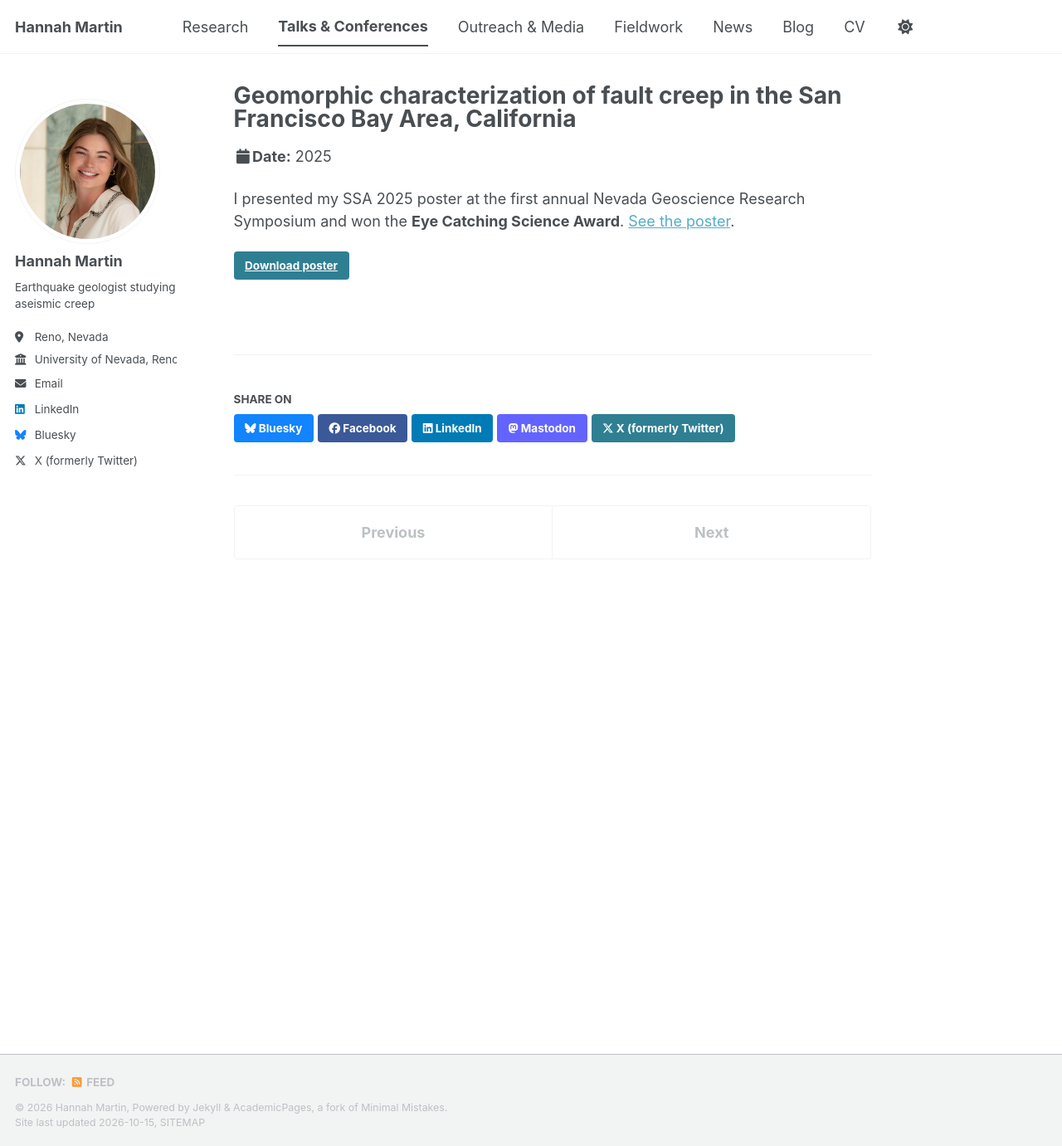
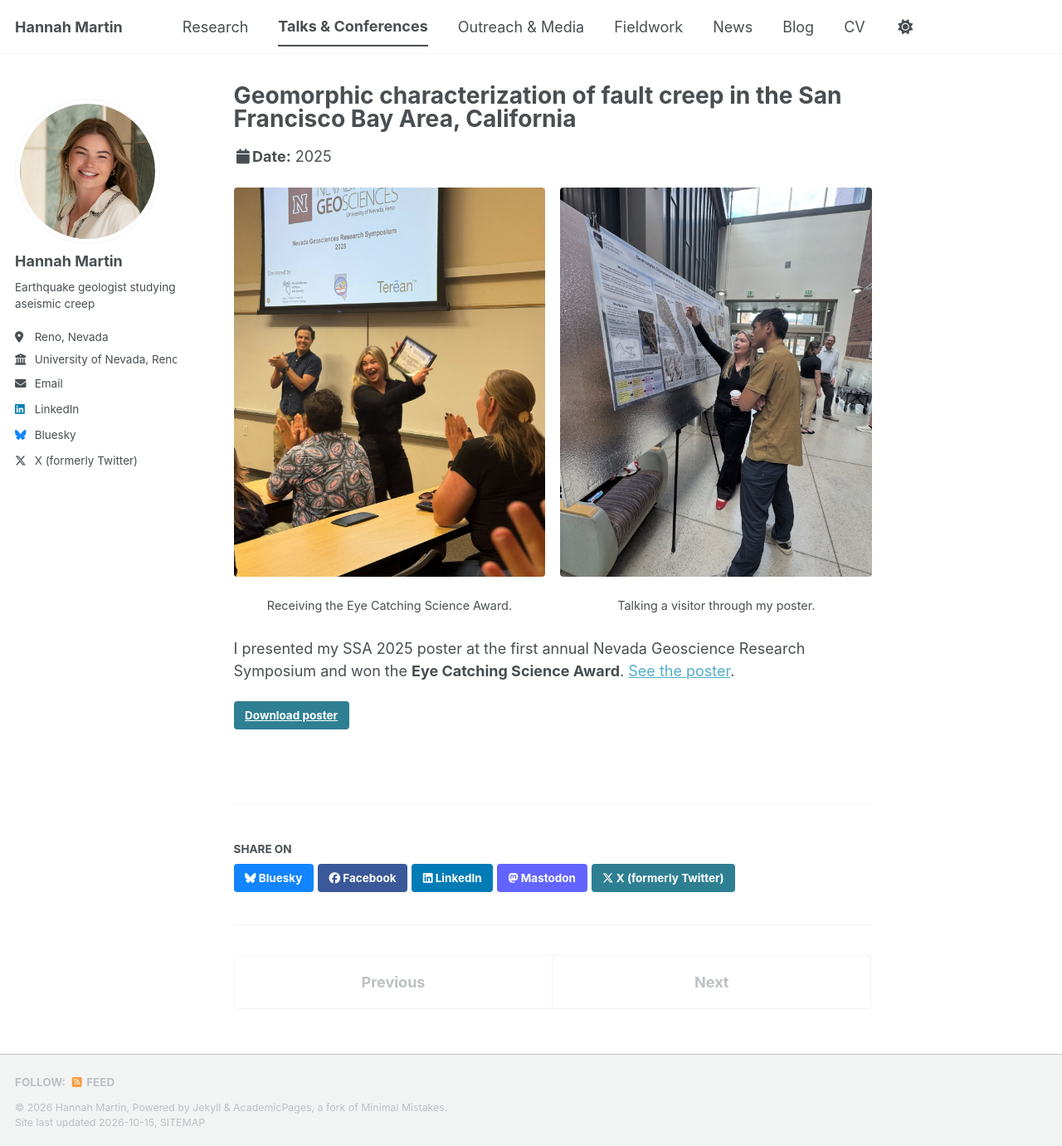
Before and after one commit to HannahMartinGeology/hannahmartingeology.github.io, a Jekyll site: the page built from _talks/2025-nevada-geoscience-symposium.md, in a window 1280 px wide and 1381 px high. Shown: the whole window at 83% size. Built offline with Jekyll 4.4.1, drawn with Linux system fonts in a browser that asks for light colours; a style sheet for code colours, icons or effects is not loaded.

Commit message:
Add side-by-side photos to Nevada Geoscience symposium page
Co-Authored-By: Claude Opus 5.5 (1M context) <noreply@anthropic.com>
Claude-Session: https://claude.ai/code/session_01DgkcoPr1qNd1CjQ2i3f6tK

```diff
--- a/_talks/2025-nevada-geoscience-symposium.md
+++ b/_talks/2025-nevada-geoscience-symposium.md
@@ -10,4 +10,9 @@ download_url: "/files/Martin_SSA2025_poster.jpg"
 download_label: "Download poster"
 ---
 
+<div class="photo-pair">
+  <figure><img src="/images/talks/ngrs-2025-award.jpg" alt="Hannah holding up her Eye Catching Science Award"><figcaption>Receiving the Eye Catching Science Award.</figcaption></figure>
+  <figure><img src="/images/talks/ngrs-2025-presenting.jpg" alt="Hannah explaining her poster to a visitor"><figcaption>Talking a visitor through my poster.</figcaption></figure>
+</div>
+
 I presented my SSA 2025 poster at the first annual Nevada Geoscience Research Symposium and won the **Eye Catching Science Award**. [See the poster](/talks/2025-ssa-fault-creep).
--- a/assets/css/main.scss
+++ b/assets/css/main.scss
@@ -66,3 +66,11 @@
 }
 
 .talk-figure.talk-figure--wide { max-width: 100%; }
+
+.photo-pair { display: flex; gap: 1em; margin: 0 0 1.5em; }
+.photo-pair figure { flex: 1; margin: 0; text-align: center; }
+.photo-pair img { width: 100%; aspect-ratio: 4 / 5; object-fit: cover; border-radius: 4px; }
+.photo-pair figcaption { font-size: 0.8em; margin-top: 0.4em; }
+@media (max-width: 600px) { .photo-pair { flex-direction: column; } }
+.page__content .photo-pair figure { display: block; }
+.page__content .photo-pair figcaption { font-family: inherit; text-align: center; color: inherit; margin: 0.4em 0 0; }
```
Also changed, not shown: images/talks/ngrs-2025-award.jpg (added), images/talks/ngrs-2025-presenting.jpg (added).
